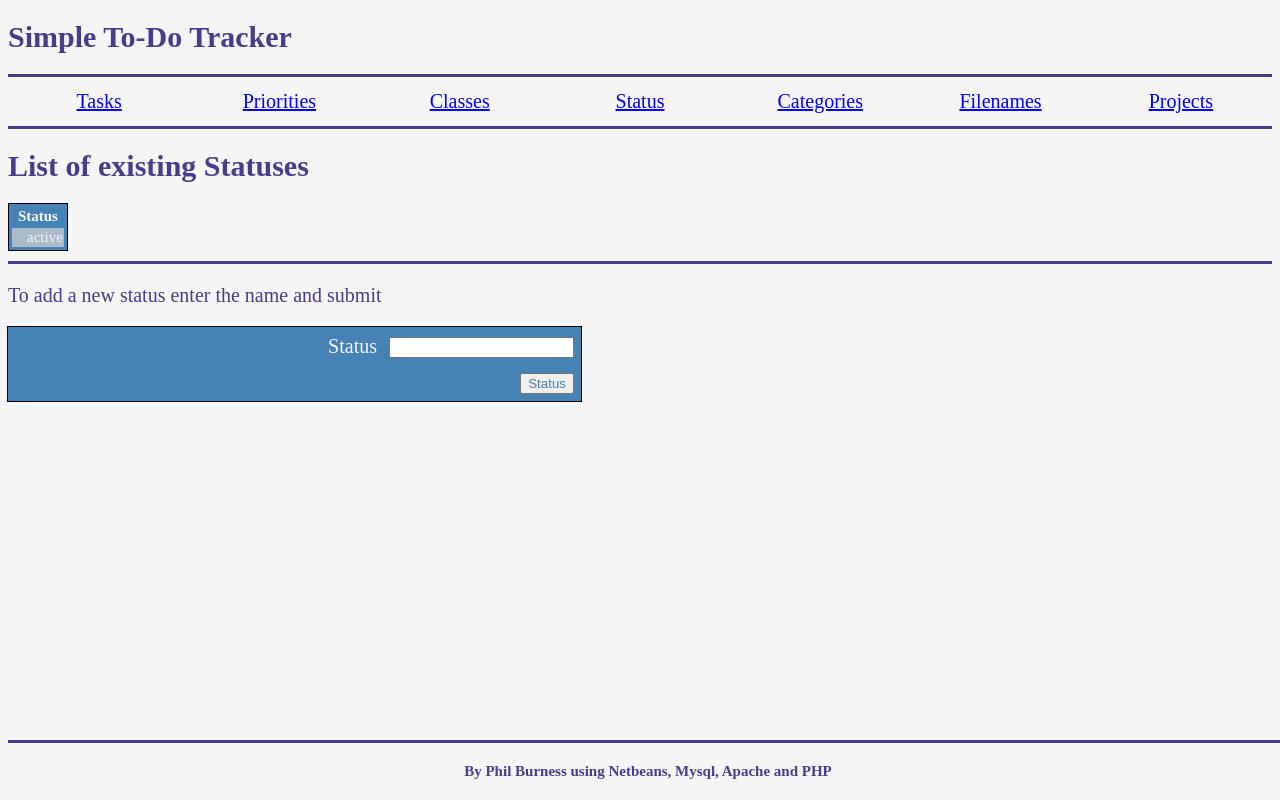
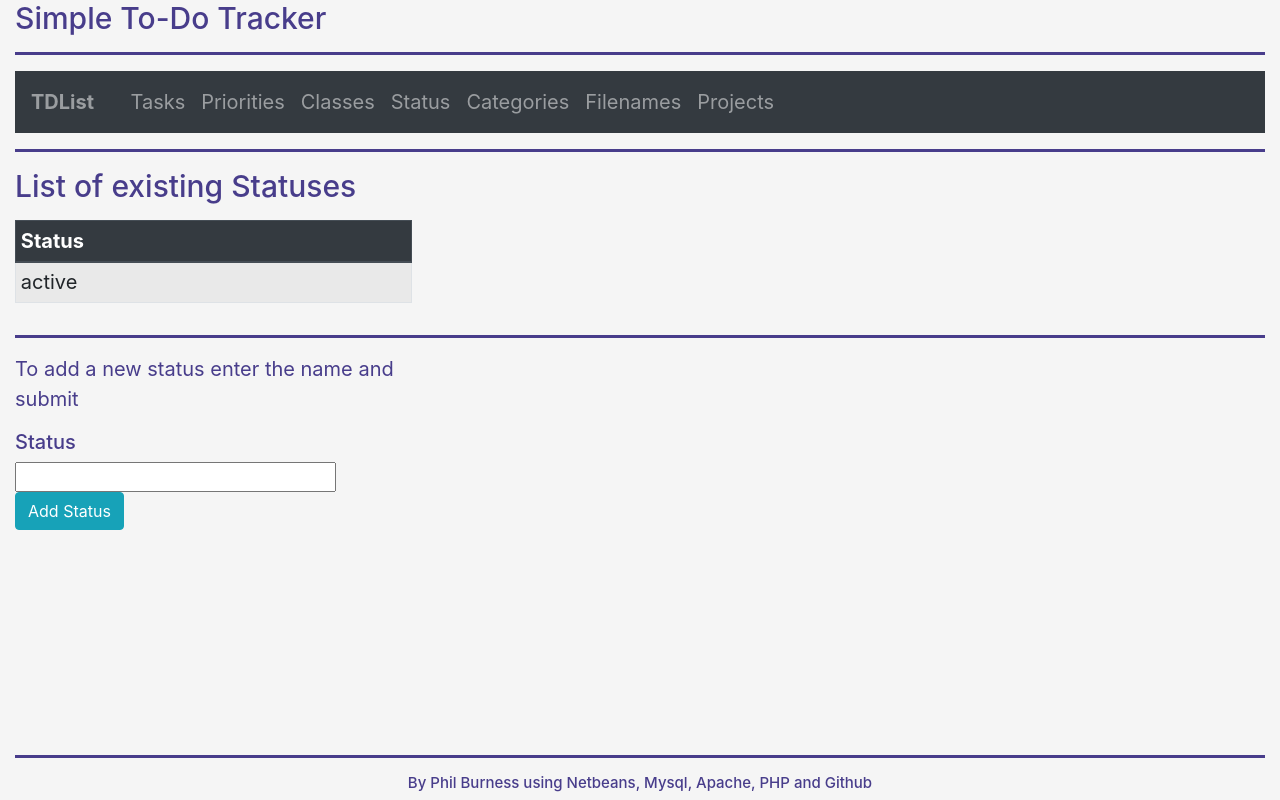
Before and after one commit to NikonPhil/TDList, a PHP site: page /status.php in a window 1280 px wide. Run offline with PHP 8.4, Linux system fonts and the light colour scheme; tables that the repository leaves empty or names only in its code hold one stand-in row (values such as "Sample post").

Commit message:
First phase of bootsrtap changes
Modified Header and created header1.php.
Modified priority.php and status.php to include bootstrap.
modified footer.php to accomodate bootstrap

```diff
--- a/Header.php
+++ b/Header.php
@@ -8,6 +8,7 @@
     </head>
     <body>
     <?php
+    echo '<div class="container-fluid">';
     echo "<h1>Simple To-Do Tracker</h1>";
     echo "<hr>";
     echo '<table class="menu">';
@@ -36,12 +37,14 @@
         echo "</tr>";
     echo "</table>";
     echo "<hr>";
+    echo '</div>';
 // echo "<br>";
-
+    echo '<div class="container-fluid">';
     echo "<footer>";
         echo "<hr>";
         echo "<h4>By Phil Burness using Netbeans, Mysql, Apache and PHP</h4>";
     echo "</footer>";
+    echo '</div>';
 
 
 $DBHost = "192.168.0.13";
--- a/TDList.css
+++ b/TDList.css
@@ -124,7 +124,7 @@ and open the template in the editor.
             height: 3px;
             border: none;
             }
-            footer  {
+            .footer  {
                 position: fixed;
                 bottom: 0;
                 width: 100%;
@@ -146,14 +146,14 @@ and open the template in the editor.
                 font-size: inherit;
             }
 
-.btn {
+/* .btn {
   border: none;
   background-color: inherit;
   padding: 14px 28px;
   font-size: 16px;
   cursor: pointer;
   display: inline-block;
-}
+} */
 
 /* Green */
 .success {
--- a/footer.php
+++ b/footer.php
@@ -8,16 +8,14 @@ and open the template in the editor.
     <head>
         <meta charset="UTF-8">
         <title></title>
-        <link rel="stylesheet" type="text/css" href="TDList.css">
+        <!-- <link rel="stylesheet" type="text/css" href="TDList.css"> -->
     </head>
     <body>
-        <?php
-
-        echo "<hr>";
-        echo "<footer>";
-        echo "<h4>By: Phil Burness using Netbeans, Mysql, Apache and PHP</h4>";
-        echo "<p>Some more text</p>";
-        echo "</footer>";
-        ?>
+    <div class="container-fluid fixed-bottom">
+              <footer>
+                  <hr>
+                  <h4 style="text-align: center">By Phil Burness using Netbeans, Mysql, Apache, PHP and Github</h4>
+              </footer>
+    </div>
     </body>
 </html>
--- /dev/null
+++ b/header1.php
@@ -0,0 +1,55 @@
+<!-- Header, setting up the title, and menu's -->
+<!DOCTYPE html >
+<html>
+    <head>
+        <meta charset="UTF-8">
+        <title>Navbar header</title>
+        <link rel="stylesheet" type="text/css" href="TDList.css">
+    </head>
+    <body>
+
+<!-- New NavBar using Bootstrap 4 -->
+ <div class="container-fluid">
+    <h1>Simple To-Do Tracker</h1>
+    <hr>
+<nav class="navbar navbar-expand-sm bg-dark navbar-dark">
+   <!-- Navbar text-->
+  <span class="navbar-text">
+      <b>TDList&nbsp&nbsp&nbsp&nbsp&nbsp&nbsp</b>
+  </span>
+    <ul class="navbar-nav">
+    <li class="nav-item">
+      <a class="nav-link" href="./index.php">Tasks</a>
+    </li>
+    <li class="nav-item">
+      <a class="nav-link" href="priority.php">Priorities</a>
+    </li>
+    <li class="nav-item">
+      <a class="nav-link" href="class.php">Classes</a>
+    </li>
+    <li class="nav-item">
+      <a class="nav-link" href="status.php">Status</a>
+    </li>
+    <li class="nav-item">
+      <a class="nav-link" href="category.php">Categories</a>
+    </li>
+    <li class="nav-item">
+      <a class="nav-link" href="addfilename.php">Filenames</a>
+    </li>
+    <li class="nav-item">
+      <a class="nav-link" href="projects.php">Projects</a>
+    </li>
+  </ul>
+</nav>
+<hr>
+</div>
+<?php
+
+$DBHost = "192.168.0.13";
+$DBName = "to_do_list";
+$DBUser = "pb";
+$DBPassword = "Vmwarent1";
+
+?>
+    </body>
+</html>
--- a/status.php
+++ b/status.php
@@ -6,14 +6,24 @@ and open the template in the editor.
 -->
 <html>
   <head>
-        <meta charset="UTF-8">
-        <title>Stub for category data</title>
-        <link rel="stylesheet" type="text/css" href="TDList.css">
+    <meta name="viewport" content="width=device-width, initial-scale=1">
+    <link rel="stylesheet" href="https://maxcdn.bootstrapcdn.com/bootstrap/4.3.1/css/bootstrap.min.css">
+    <script src="https://ajax.googleapis.com/ajax/libs/jquery/3.4.1/jquery.min.js"></script>
+    <script src="https://cdnjs.cloudflare.com/ajax/libs/popper.js/1.14.7/umd/popper.min.js"></script>
+    <script src="https://maxcdn.bootstrapcdn.com/bootstrap/4.3.1/js/bootstrap.min.js"></script>
+
+
+    <title>Status Page</title>
+    <!-- <link rel="stylesheet" type="text/css" href="TDList.css"> -->
+
   </head>
   <body>
-        <?php include 'Header.php';
-        // put your code here
-        echo '<h1>List of existing Statuses</h1>';                                // edit this line
+        <?php include 'header1.php'; ?>
+        <!-- put your code here -->
+        <div class="container-fluid">
+        <h1>List of existing Statuses</h1>
+        </div>
+        <?php
         $conn = mysqli_connect($DBHost, $DBUser, $DBPassword, $DBName);
         $page_id = "Status";                                                      // edit this line
         if(! $conn) {
@@ -46,54 +56,50 @@ and open the template in the editor.
         $sql = "SELECT td_status FROM td_status";                                  // Change sql table / field references
 
         $result = mysqli_query($conn, $sql);
-
-        // show current data in a table
-        echo '<table class="t01">';
-          echo '<tr>';
-              echo '<th>Status</th>';                                             // Change table header name
-
-          echo '</tr>';
+        ?>
+        <!-- show current data in a table -->
+       <div class="container-fluid">
+           <div class="row">
+              <div class="col-sm-4">
+                <table class="table table-bordered table-sm table-striped">
+                  <thead class="thead-dark">
+                    <th>Status</th>
+                  </thead>
+                    <?php
                         while ($row = mysqli_fetch_array($result)) {
                           echo '<tr>';
                             echo '<td>' . $row['td_status'] . '</td>';                             // Change variable name
                             // echo '<td>' . $row['filename'] . '</td>';
                           echo '</tr>';
                         }
-        echo '</table>';
-        echo '<hr>';
+                    ?>
+                </table>
+              </div>
+           <div class="col-sm-8">
 
-        // display form to add new data, (select a project)
-        // set up query for status name..
-        echo '<p>To add a new status enter the name '
-                . 'and submit</p>';                                                 // Change the title
-        echo '<table class="entry">';                                               // Open the main table
-            echo '<tr>';                                                            // Create the first row
-                echo '<td>';                                                        // Create the first cell
-                    echo '<form method="post">';                                    // set up the form, note single quotes are used to allow the use of double quotes inside the statement
-                    //echo '<select class="sel" name="sname">';                                   // set a name for the $_post variable
-                      //  foreach ($result as $row) {                                 // output each filename to an option
-                        //  echo "<option value=\"{$row['status']}\">"
-                          //  . "{$row['project_name']}</option>";
-                        //}
-                    // echo "</select>";                                            // close the selection
-                echo '</td>';                                                       // Close the first cell
-                echo '<td align="right">Status</td>';                             // Change the title
-                echo '<td><input name = "sname" type = "text" .
-                           id = "sname"></td>';                                     // Change the reference names
-            echo '</tr>';                                                           // Close the first row
-            echo '<tr>';                                                            // Open the second row
-                echo '<td colspan="3" align="right">';                                                        // open the first cell
-                // create a button
-                  echo '<input class="success" type="submit" value="' . $page_id
-                        . '" name="SubmitButton"/>';
-                echo '</td>';                                                       // Close the first cell
-            echo '</tr>';                                                           // Close the second row
-                    echo "</form>";                                                 // close the form
-        echo '</table>';                                                            // Close the table
+           </div>
+          </div>
+          <hr>
+        </div>
 
-        // handle input data
-        // post data
 
-        ?>
+        <!-- display form to add new data, (select a project)
+        // set up query for status name.. -->
+        <div class="container-fluid">
+            <div class="row">
+              <div class="col-sm-4">
+                    <p>To add a new status enter the name and submit</p>
+                        <form method="post">
+                            <h3>Status<h3>
+                                <input name ="sname" type="text" id="sname">
+                           <!-- create a button -->
+                           <button type="button" class="btn btn-info" value="Add Status">Add Status</button>
+                        </form>
+              </div>
+              <div class="col-sm-8">
+              </div>
+            </div>
+        </div>
+        <?php  include 'footer.php'; ?>
     </body>
 </html>
```
Also changed, not shown: priority.php (+48 -43 lines). Lines whose indentation alone changed are shown as unchanged.
